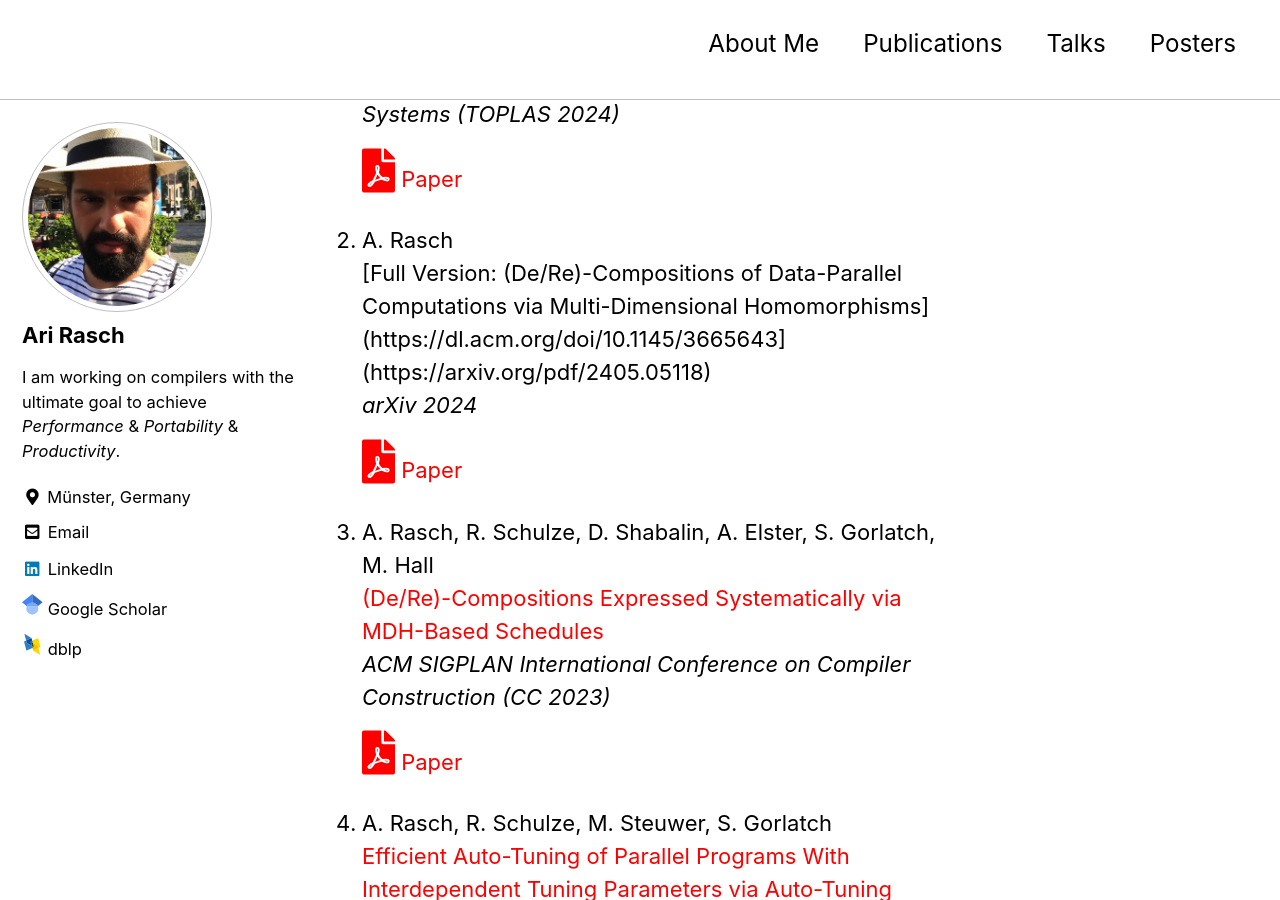
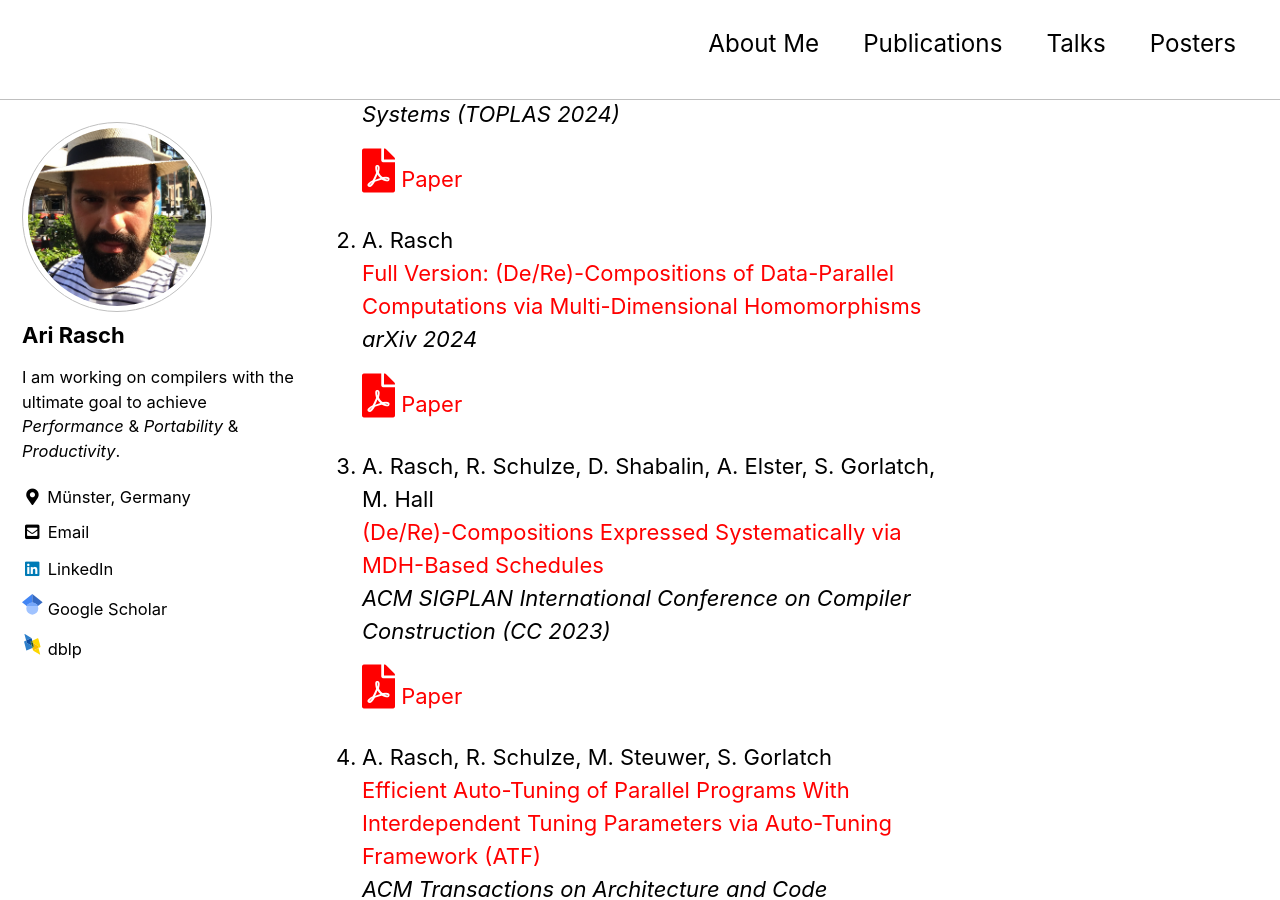
Before and after one commit to AriRasch/arirasch.github.io, a Jekyll site: the page built from publications.md, in a window 1280 px wide and 900 px high, scrolled down 302 px. Built offline with Jekyll 4.4.1, drawn with Linux system fonts in a browser that asks for light colours; cached includes are drawn as plain includes; our own code applies the rules of GitHub Pages for plain Markdown files; part of the change alters nothing that is shown.

Commit message:
Update publications.md

```diff
--- a/publications.md
+++ b/publications.md
@@ -13,7 +13,7 @@ You can find my publications also on my [Google Scholar](https://scholar.google.
     <a href="../assets/files/publications/toplas24/paper.pdf"><i class="fas fa-file-pdf" style="color: red; font-size: 2em; padding-top: .4em"></i></a> [Paper](../assets/files/publications/toplas24/paper.pdf)
 
 1.  A. Rasch \\
-    [Full Version: (De/Re)-Compositions of Data-Parallel Computations via Multi-Dimensional Homomorphisms](https://dl.acm.org/doi/10.1145/3665643](https://arxiv.org/pdf/2405.05118) \\
+    [Full Version: (De/Re)-Compositions of Data-Parallel Computations via Multi-Dimensional Homomorphisms](https://arxiv.org/pdf/2405.05118) \\
     *arXiv 2024*\\
     <a href="../assets/files/publications/arxiv24/paper.pdf"><i class="fas fa-file-pdf" style="color: red; font-size: 2em; padding-top: .4em"></i></a> [Paper](../assets/files/publications/arxiv24/paper.pdf)
 
```
